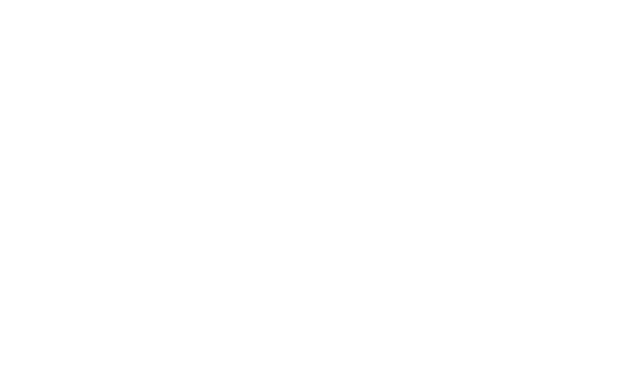
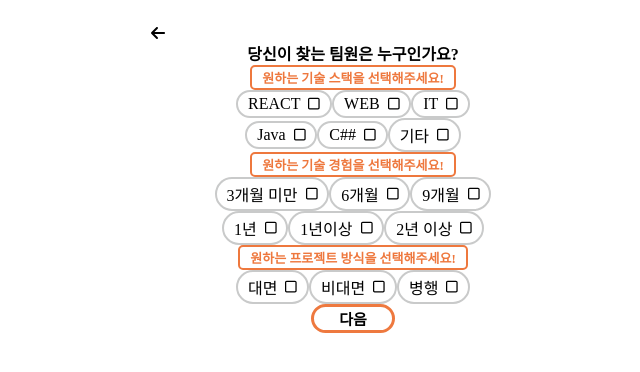
Before and after one commit to ppakjae/buildup, a React (Create React App) app in the folder buildupproject/frontend/: page /select_condition in a window 1280 px wide. Before the commit this address had no page. Shown: the top 372 px of the page, without its empty margins (287-927 px from the left). Built offline with nearby package versions, Linux system fonts and the light colour scheme; a web font is replaced by a local one.

Commit message:
findmember.V2

```diff
--- a/buildupproject/frontend/package.json
+++ b/buildupproject/frontend/package.json
@@ -5,6 +5,7 @@
   "dependencies": {
     "@fortawesome/fontawesome-svg-core": "^6.1.2",
     "@fortawesome/free-brands-svg-icons": "^6.1.2",
+    "@fortawesome/free-regular-svg-icons": "^6.1.2",
     "@fortawesome/free-solid-svg-icons": "^6.1.2",
     "@fortawesome/react-fontawesome": "^0.2.0",
     "@testing-library/jest-dom": "^5.16.4",
--- a/buildupproject/frontend/src/App.js
+++ b/buildupproject/frontend/src/App.js
@@ -3,6 +3,7 @@
 import Home from './cmp/Home';
 import TeamBuild from './cmp/TeamBuild';
 import FindMember from './cmp/FindMember';
+import SelectCondition from './cmp/SelectCondition';
 
 const App = () => {
     return (
@@ -11,6 +12,8 @@
             <Route path='/' element={<Home />} />
             <Route path='/team_build' element={<TeamBuild />} />
             <Route path="/find_member" element={<FindMember /> } />
+            <Route path="/select_condition" element={<SelectCondition /> } />
+
         </Routes>
     );
 };
--- a/buildupproject/frontend/src/cmp/FindMember.jsx
+++ b/buildupproject/frontend/src/cmp/FindMember.jsx
@@ -9,8 +9,47 @@
     MainButton,
 } from "../styledComponents";
 import { FontAwesomeIcon } from "@fortawesome/react-fontawesome";
+import { useNavigate } from "react-router-dom";
 
 const Find_member = () => {
+  const navigate = useNavigate();
+  const goSelectCondition = () => {
+    navigate("/select_condition");
+  };
+
+  var product_planner = false;
+  var developer = false;
+  var designer = false;
+  var maketer = false;
+
+  function product_plannerClick () {
+    product_planner = true;
+    developer = false;
+    designer = false;
+    maketer = false;
+  };
+
+  function developerClick () {
+    product_planner = false;
+    developer = true;
+    designer = false;
+    maketer = false;
+  };
+
+  function designerClick () {
+    product_planner = false;
+    developer = false;
+    designer = true;
+    maketer = false;
+  };
+
+  function maketerClick () {
+    product_planner = false;
+    developer = false;
+    designer = false;
+    maketer = true;
+  };
+
   return (
     <>
       <BackHeader>
@@ -25,26 +64,26 @@
             당신이 찾는 팀원의 분야를 선택해주세요!
         </OrangeTextBox>
         <MemberBoxCover>
-            <MemberBox>
+            <MemberBox onClick={product_plannerClick} type="button" className={(product_planner ? "cover" : "")}>
                 <img src="/img/members/product_planner.png" alt="product_planner.png" style={{ height:"62px", marginBottom:"20px" }}/>
                 <p className="score600">기획자</p>
             </MemberBox>
-            <MemberBox>
-                <img src="/img/members/developer.png" alt="product_planner.png" style={{ height:"62px", marginBottom:"20px" }}/>
+            <MemberBox onClick={developerClick} type="button" className={(developer ? "cover" : "")}>
+                <img src="/img/members/developer.png" alt="developer.png" style={{ height:"62px", marginBottom:"20px" }}/>
                 <p className="score600">개발자</p>
             </MemberBox>
         </MemberBoxCover>
         <MemberBoxCover>
-            <MemberBox>
-                <img src="/img/members/designer.png" alt="product_planner.png" style={{ height:"62px", marginBottom:"20px" }}/>
+            <MemberBox onClick={designerClick} type="button" className={(designer ? "cover" : "")}>
+                <img src="/img/members/designer.png" alt="designer.png" style={{ height:"62px", marginBottom:"20px" }}/>
                 <p className="score600">디자이너</p>
             </MemberBox>
-            <MemberBox>
-                <img src="/img/members/maketer.png" alt="product_planner.png" style={{ height:"62px", marginBottom:"20px" }}/>
+            <MemberBox onClick={maketerClick} type="button" className={(maketer ? "cover" : "")}>
+                <img src="/img/members/maketer.png" alt="maketer.png" style={{ height:"62px", marginBottom:"20px" }}/>
                 <p className="score600">마케터</p>
             </MemberBox>
         </MemberBoxCover>
-        <MainButton className="score600" style={{ padding: "1px 25px", fontSize: "15px"}}>
+        <MainButton onClick={goSelectCondition} type="button" className="score600" style={{ padding: "1px 25px", fontSize: "15px"}}>
                 다음
         </MainButton>
       </FindMain>
--- /dev/null
+++ b/buildupproject/frontend/src/cmp/SelectCondition.jsx
@@ -0,0 +1,114 @@
+import React from "react";
+import { faArrowLeft } from "@fortawesome/free-solid-svg-icons";
+import { faSquare } from "@fortawesome/free-regular-svg-icons";
+
+import {
+    BackHeader,
+    FindMain,
+    OrangeTextBox,
+    MemberBoxCover,
+    ConditionBtn,
+    MainButton,
+
+} from "../styledComponents";
+import { FontAwesomeIcon } from "@fortawesome/react-fontawesome";
+
+const Select_condition = () => {
+    return (
+        <>
+            <BackHeader>
+            <FontAwesomeIcon
+            icon={faArrowLeft}
+            style={{ padding: "25px 0 0 23px", color: "" }}
+            />
+            </BackHeader>
+            <FindMain>
+                <p className="score600" style={{ fontSize: "100%" }}>당신이 찾는 팀원은 누구인가요?</p>
+                <OrangeTextBox className="score600">
+                    원하는 기술 스택을 선택해주세요!
+                </OrangeTextBox>
+                <MemberBoxCover>
+                    <ConditionBtn type="button">
+                        <p className="score500" style={{ fontSize: "16px", marginRight:"8px"}}>REACT</p>
+                        <FontAwesomeIcon icon={faSquare}/>
+                    </ConditionBtn>
+                    <ConditionBtn type="button">
+                        <p className="score500" style={{ fontSize: "16px", marginRight:"8px"}}>WEB</p>
+                        <FontAwesomeIcon icon={faSquare}/>
+                    </ConditionBtn>
+                    <ConditionBtn type="button">
+                        <p className="score500" style={{ fontSize: "16px", marginRight:"8px"}}>IT</p>
+                        <FontAwesomeIcon icon={faSquare}/>
+                    </ConditionBtn>
+                </MemberBoxCover>
+                <MemberBoxCover>
+                    <ConditionBtn type="button">
+                        <p className="score500" style={{ fontSize: "16px", marginRight:"8px"}}>Java</p>
+                        <FontAwesomeIcon icon={faSquare}/>
+                    </ConditionBtn>
+                    <ConditionBtn type="button">
+                        <p className="score500" style={{ fontSize: "16px", marginRight:"8px"}}>C##</p>
+                        <FontAwesomeIcon icon={faSquare}/>
+                    </ConditionBtn>
+                    <ConditionBtn type="button">
+                        <p className="score500" style={{ fontSize: "16px", marginRight:"8px"}}>기타</p>
+                        <FontAwesomeIcon icon={faSquare}/>
+                    </ConditionBtn>
+                </MemberBoxCover>
+                <OrangeTextBox className="score600">
+                    원하는 기술 경험을 선택해주세요!
+                </OrangeTextBox>
+                <MemberBoxCover>
+                    <ConditionBtn type="button">
+                        <p className="score500" style={{ fontSize: "16px", marginRight:"8px"}}>3개월 미만</p>
+                        <FontAwesomeIcon icon={faSquare}/>
+                    </ConditionBtn>
+                    <ConditionBtn type="button">
+                        <p className="score500" style={{ fontSize: "16px", marginRight:"8px"}}>6개월</p>
+                        <FontAwesomeIcon icon={faSquare}/>
+                    </ConditionBtn>
+                    <ConditionBtn type="button">
+                        <p className="score500" style={{ fontSize: "16px", marginRight:"8px"}}>9개월</p>
+                        <FontAwesomeIcon icon={faSquare}/>
+                    </ConditionBtn>
+                </MemberBoxCover>
+                <MemberBoxCover>
+                    <ConditionBtn type="button">
+                        <p className="score500" style={{ fontSize: "16px", marginRight:"8px"}}>1년</p>
+                        <FontAwesomeIcon icon={faSquare}/>
+                    </ConditionBtn>
+                    <ConditionBtn type="button">
+                        <p className="score500" style={{ fontSize: "16px", marginRight:"8px"}}>1년이상</p>
+                        <FontAwesomeIcon icon={faSquare}/>
+                    </ConditionBtn>
+                    <ConditionBtn type="button">
+                        <p className="score500" style={{ fontSize: "16px", marginRight:"8px"}}>2년 이상</p>
+                        <FontAwesomeIcon icon={faSquare}/>
+                    </ConditionBtn>
+                </MemberBoxCover>
+                <OrangeTextBox className="score600">
+                    원하는 프로젝트 방식을 선택해주세요!
+                </OrangeTextBox>
+                <MemberBoxCover>
+                    <ConditionBtn type="button">
+                        <p className="score500" style={{ fontSize: "16px", marginRight:"8px"}}>대면</p>
+                        <FontAwesomeIcon icon={faSquare}/>
+                    </ConditionBtn>
+                    <ConditionBtn type="button">
+                        <p className="score500" style={{ fontSize: "16px", marginRight:"8px"}}>비대면</p>
+                        <FontAwesomeIcon icon={faSquare}/>
+                    </ConditionBtn>
+                    <ConditionBtn type="button">
+                        <p className="score500" style={{ fontSize: "16px", marginRight:"8px"}}>병행</p>
+                        <FontAwesomeIcon icon={faSquare}/>
+                    </ConditionBtn>
+                </MemberBoxCover>
+                <MainButton onClick={""} type="button" className="score600" style={{ padding: "1px 25px", fontSize: "15px"}}>
+                    다음
+                </MainButton>
+            </FindMain>
+        </>
+    );
+};
+
+export default Select_condition
--- a/buildupproject/frontend/src/styledComponents.js
+++ b/buildupproject/frontend/src/styledComponents.js
@@ -246,4 +246,21 @@
     padding: 10px 12px 7px 12px;
     margin: 0px 10px;
     background-color: transparent;
+    &:hover {
+        background-color: #ff9866;
+        border: 2px solid #ff9866;
+    };
+
+    .cover {
+        background-color: #ff9866;
+    }
 `
+
+export const ConditionBtn = styled.button`
+    display: flex;
+    align-items: center;
+    padding : 3px 10px;
+    border: 2px solid #C9CACA;
+    border-radius: 20px;
+    background-color: transparent;
+`
```
Also changed, not shown: 1 other file (tests, documents, lock files or other folders).
